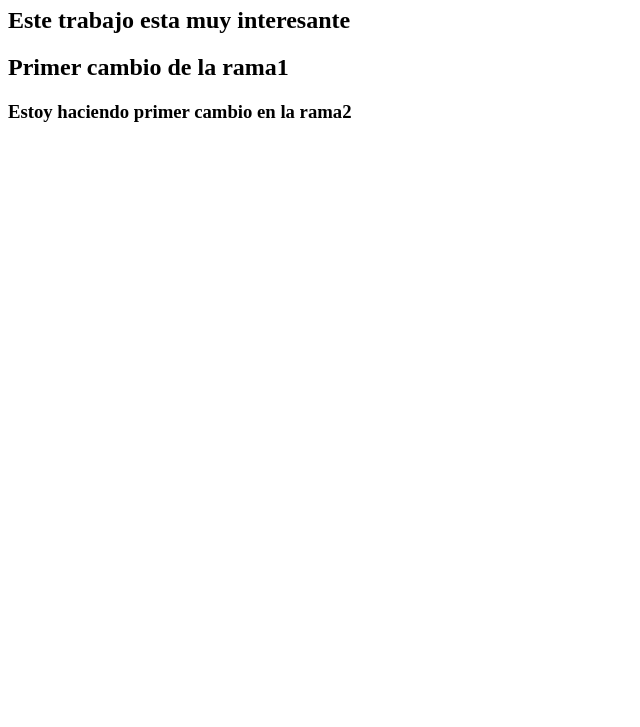
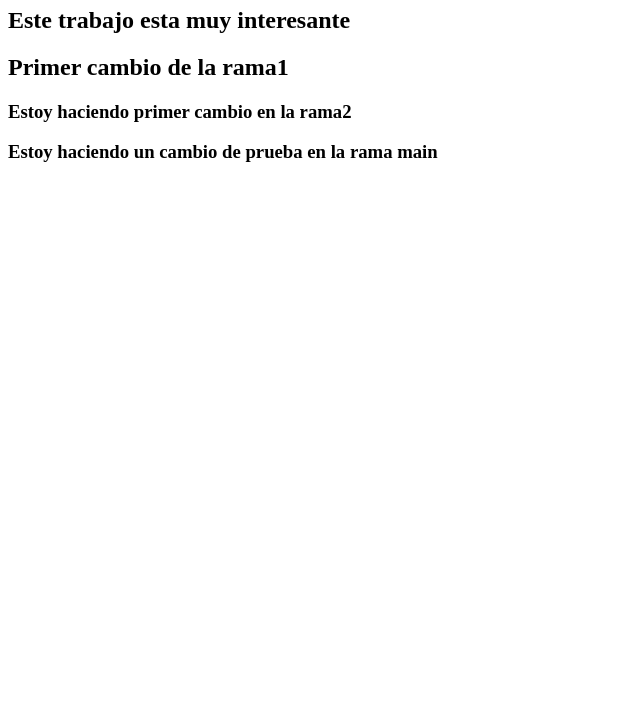
Before and after one commit to hervis30/branchGitHub, a plain HTML site: page index.html in a window 1280 px wide. Shown: the part 73-800 px from the top of the page, without its empty margins (0-640 px from the left). Drawn offline with Linux system fonts and the light colour scheme.

Commit message:
suniendo cambio de prueba a la rama main

```diff
--- a/index.html
+++ b/index.html
@@ -16,6 +16,7 @@
     <h2>Primer cambio de la rama1 </h2>
 
     <h3>Estoy haciendo primer cambio en la rama2</h3>
+    <h3>Estoy haciendo un cambio de prueba en la rama main</h3>
 
 </body>
 
```
